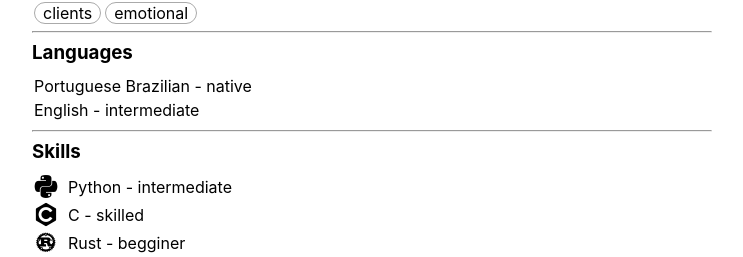
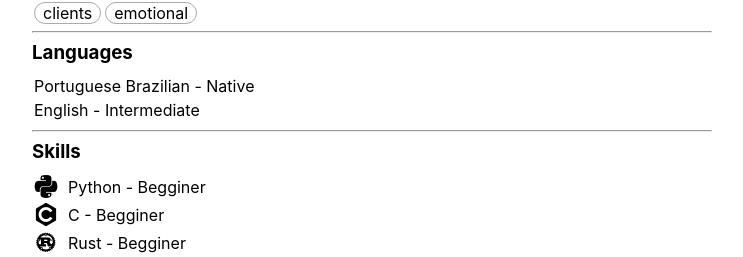
Before and after one commit to Johnnathan28/my-page, a JavaScript app: page / in a window 1280 px wide. Shown: the part 695-952 px from the top of the page, without its empty margins (268-1011 px from the left). Built offline with nearby package versions, Linux system fonts and the light colour scheme; the HTML template or start-up script is replaced by a standard one.

Commit message:
Turn Level into a class

```diff
--- a/src/pages/curriculum-vitae/index.js
+++ b/src/pages/curriculum-vitae/index.js
@@ -66,12 +66,39 @@ class Experience {
   }
 }
 
-const Level = {
-  Beginner: "begginer",
-  Intermediate: "intermediate",
-  Skilled: "skilled",
-  Fluent: "fluent",
-  Native: "native" // This is specific for native language.
+class Level {
+  static Begginer     = 0;
+  static Intermediate = 500;
+  static Skilled      = 1000;
+  static Fluent       = 5000;
+  /* Specific for native language, this does not means
+   * you are good at it, it just means you do it since
+   * you was born. */
+  static Native = -1;
+
+  constructor(level) {
+    this.level = level;
+  }
+
+  toString() {
+    if (this.level < Level.Begginer) {
+      return "Native";
+    } else if (this.level >= Level.Fluent) {
+      return "Fluent";
+    } else if (this.level >= Level.Skilled) {
+      return "Skilled";
+    } else if (this.level >= Level.Intermediate) {
+      return "Intermediate";
+    } else {
+      return "Begginer";
+    }
+  }
+
+  intoJSX() {
+    return (
+      <span>{this.toString()}</span>
+    );
+  }
 }
 
 class Skill {
@@ -87,7 +114,7 @@ class Skill {
 	{this.fontIcon !== ""
 	  ? <i className={this.fontIcon + " icon"}></i>
 	  : <></>}
-	<span>{this.name} - {this.level}</span>
+	<span>{this.name} - {this.level.intoJSX()}</span>
       </div>
     );
   }
@@ -168,13 +195,13 @@ const g = {
       .addTag("emotional"),
   ],
   skills: [
-    new Skill("Python", Level.Intermediate, "devicon-python-plain"),
-    new Skill("C", Level.Skilled, "devicon-c-plain"),
-    new Skill("Rust", Level.Beginner, "devicon-rust-plain")
+    new Skill("Python", new Level(0), "devicon-python-plain"),
+    new Skill("C", new Level(0), "devicon-c-plain"),
+    new Skill("Rust", new Level(0), "devicon-rust-plain")
   ],
   languages: [
-    new Skill("Portuguese Brazilian", Level.Native),
-    new Skill("English", Level.Intermediate)
+    new Skill("Portuguese Brazilian", new Level(Level.Native)),
+    new Skill("English", new Level(Level.Intermediate))
   ],
   projects: [
     new Project("project-a",  "https://www.github.com/user/project-a/branch/main/test.js",  "what this project is about? A longer description to fill for testing porpuse"),
```
